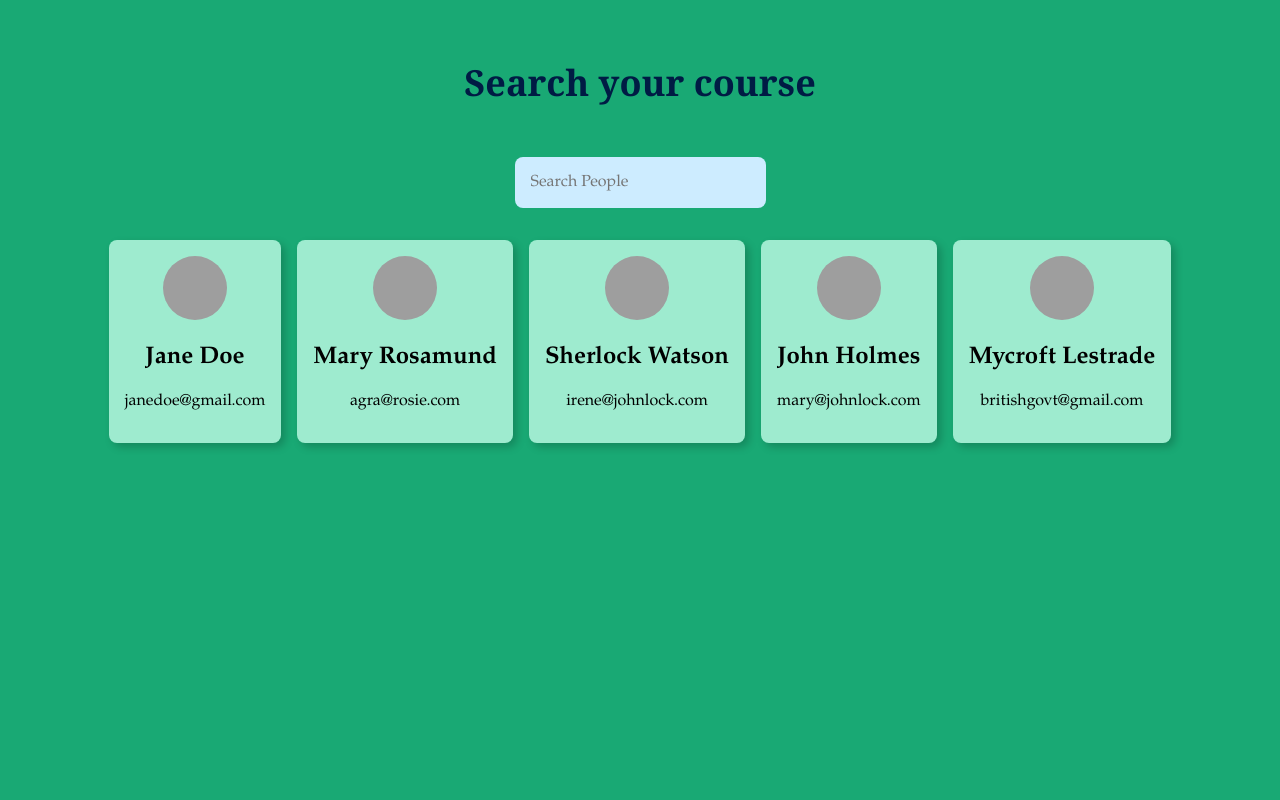
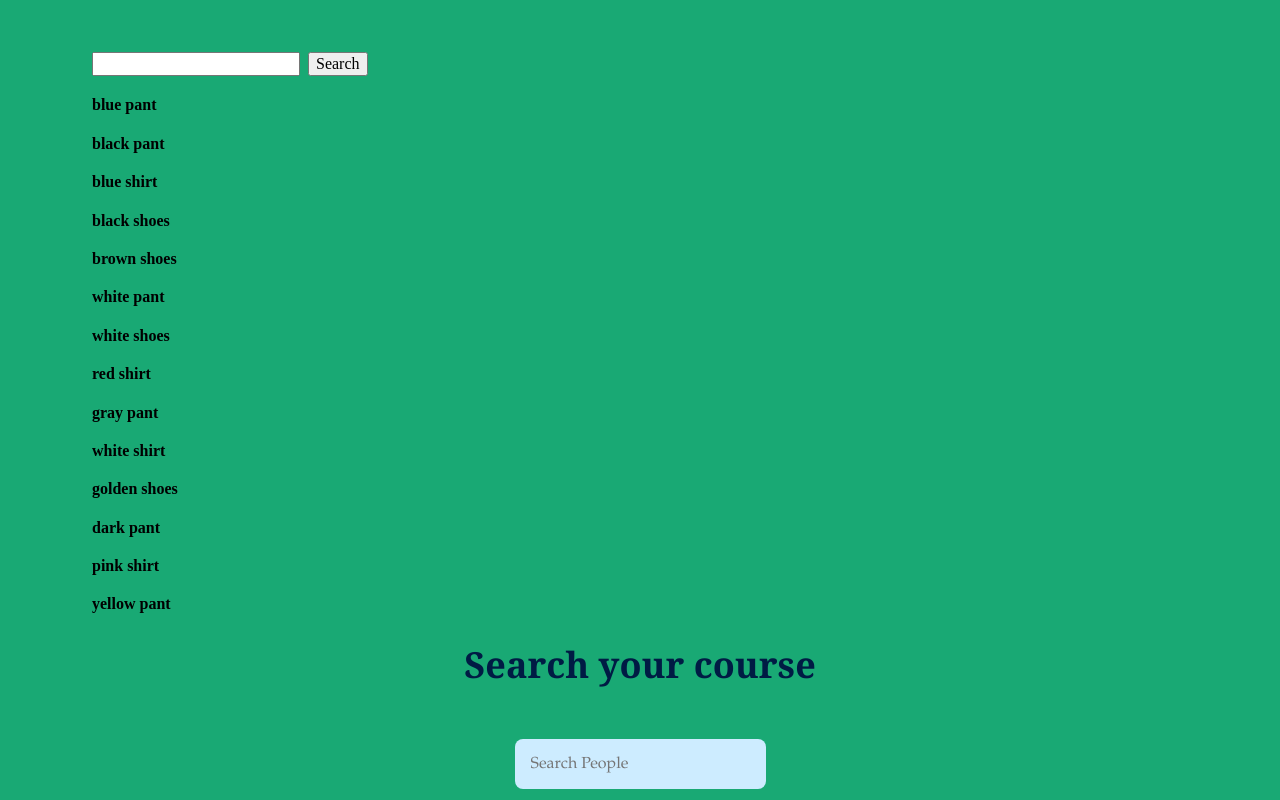
Before and after one commit to mdadnan2023/self-learning-, a React (Create React App) app: page / in a window 1280 px wide. Shown: the top 800 px of the page. Built offline with nearby package versions, Linux system fonts and the light colour scheme; grey boxes are pictures that could not be loaded.

Commit message:
product-search added

```diff
--- a/src/App.js
+++ b/src/App.js
@@ -1,11 +1,14 @@
-import React from 'react';
-import Search from './components/Search';
-import initialDetails from './data/initialDetails';
+import React from "react";
+import Search from "./components/Search";
+import initialDetails from "./data/initialDetails";
+import productDetails from "./data/productDetails";
+import Searching from "./components/Searching";
 
 function App() {
   return (
     <div className="tc bg-green ma0 pa4 min-vh-100">
-      <Search details={initialDetails}/>
+      <Searching product={productDetails} />
+      <Search details={initialDetails} />
     </div>
   );
 }
--- /dev/null
+++ b/src/components/Searching.js
@@ -0,0 +1,48 @@
+import React, { useState } from 'react';
+
+
+
+function Searching({ product }) {
+
+    const [products, setProducts] = useState(product);
+    const [searchVal, setSearchVal] = useState("");
+
+
+    function handleSearchClick() {
+        if (searchVal === "") { setProducts(product); return; }
+        const filterBySearch = product.filter((item) => {
+            if (item.toLowerCase()
+                .includes(searchVal.toLowerCase())) { return item; }
+        })
+        setProducts(filterBySearch);
+    }
+    const mystyle = {
+        marginLeft: "60px",
+        marginTop: "20px",
+        fontWeight: "700",
+        display: "flex",
+        gap: "8px"
+    };
+
+    return (
+        <div>
+            <div style={mystyle}>
+                <input onChange={e => setSearchVal(e.target.value)}>
+                </input>
+                <button onClick={handleSearchClick}>Search</button>
+            </div>
+            <div>
+
+                {products.map((product) => {
+                    return (
+                        <div style={mystyle}>{product}</div>
+                    )
+                })
+                }
+
+            </div>
+        </div>
+    );
+}
+
+export default Searching;
--- /dev/null
+++ b/src/data/productDetails.js
@@ -0,0 +1,18 @@
+const productDetails = [
+  "blue pant",
+  "black pant",
+  "blue shirt",
+  "black shoes",
+  "brown shoes",
+  "white pant",
+  "white shoes",
+  "red shirt",
+  "gray pant",
+  "white shirt",
+  "golden shoes",
+  "dark pant",
+  "pink shirt",
+  "yellow pant",
+];
+
+export default productDetails;
```
Also changed, not shown: 2 other files (tests, documents, lock files or other folders).
